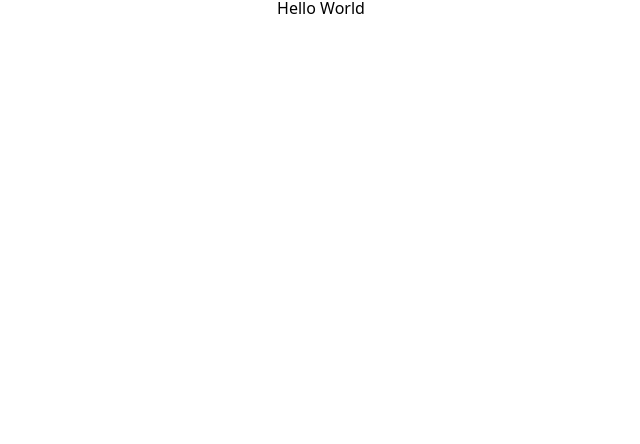
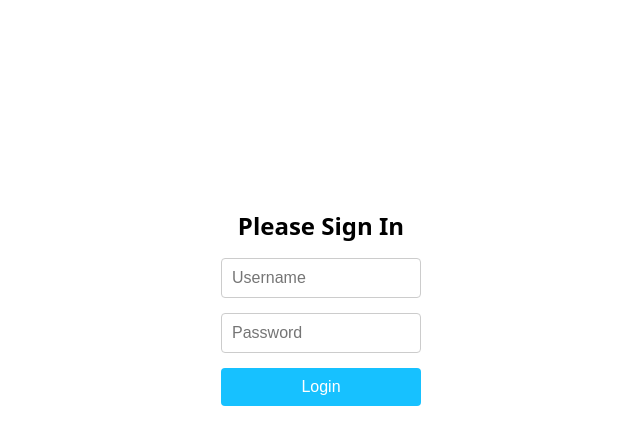
Before and after one commit to djccnt15/northwind, a React (Vite) app in the folder frontend/: page /login in a window 1280 px wide. Shown: the top 444 px of the page, without its empty margins (319-959 px from the left). Built offline with nearby package versions, Linux system fonts and the light colour scheme.

Commit message:
create basic login page and router

```diff
--- a/frontend/src/App.tsx
+++ b/frontend/src/App.tsx
@@ -1,5 +1,7 @@
 import styled, { createGlobalStyle } from "styled-components";
 import reset from "styled-reset";
+import { RouterProvider } from "react-router-dom";
+import { AppRouter } from "./app/router";
 
 const Wrapper = styled.div`
   height: 100vh;
@@ -29,7 +31,7 @@ function App() {
   return (
     <Wrapper>
       <GlobalStyles />
-      <>Hello World</>
+      <RouterProvider router={AppRouter} />
     </Wrapper>
   );
 }
--- /dev/null
+++ b/frontend/src/app/router.tsx
@@ -0,0 +1,9 @@
+import { createBrowserRouter } from "react-router-dom";
+import Login from "../pages/login";
+
+export const AppRouter = createBrowserRouter([
+  {
+    path: "/login",
+    element: <Login />,
+  },
+]);
--- /dev/null
+++ b/frontend/src/pages/login.tsx
@@ -0,0 +1,58 @@
+import styled from "styled-components";
+import { CommBorderRadius } from "../shared/boder";
+
+const Wrapper = styled.div`
+  display: flex;
+  flex-direction: column;
+  align-items: center;
+  justify-content: center;
+  padding-bottom: 200px;
+`;
+
+const H1 = styled.h1`
+  margin: 20px 0px;
+  font-size: 24px;
+  font-weight: 600;
+`;
+
+const Form = styled.form`
+  display: flex;
+  flex-direction: column;
+  align-items: center;
+  gap: 15px;
+`;
+
+const Input = styled.input`
+  ${CommBorderRadius}
+  padding: 10px;
+  width: 200px;
+  border: 1px solid #ccc;
+  font-size: 16px;
+`;
+
+const Button = styled.button`
+  ${CommBorderRadius}
+  width: 100%;
+  padding: 10px 20px;
+  border: none;
+  background-color: #17c1ff;
+  color: white;
+  font-size: 16px;
+  cursor: pointer;
+  &:hover {
+    background-color: #2397c9;
+  }
+`;
+
+export default function Login() {
+  return (
+    <Wrapper>
+      <H1>Please Sign In</H1>
+      <Form>
+        <Input type="text" placeholder="Username" />
+        <Input type="password" placeholder="Password" />
+        <Button type="submit">Login</Button>
+      </Form>
+    </Wrapper>
+  );
+}
--- /dev/null
+++ b/frontend/src/shared/boder.ts
@@ -0,0 +1,5 @@
+import { css } from "styled-components";
+
+export const CommBorderRadius = css`
+  border-radius: 4px;
+`;
```
